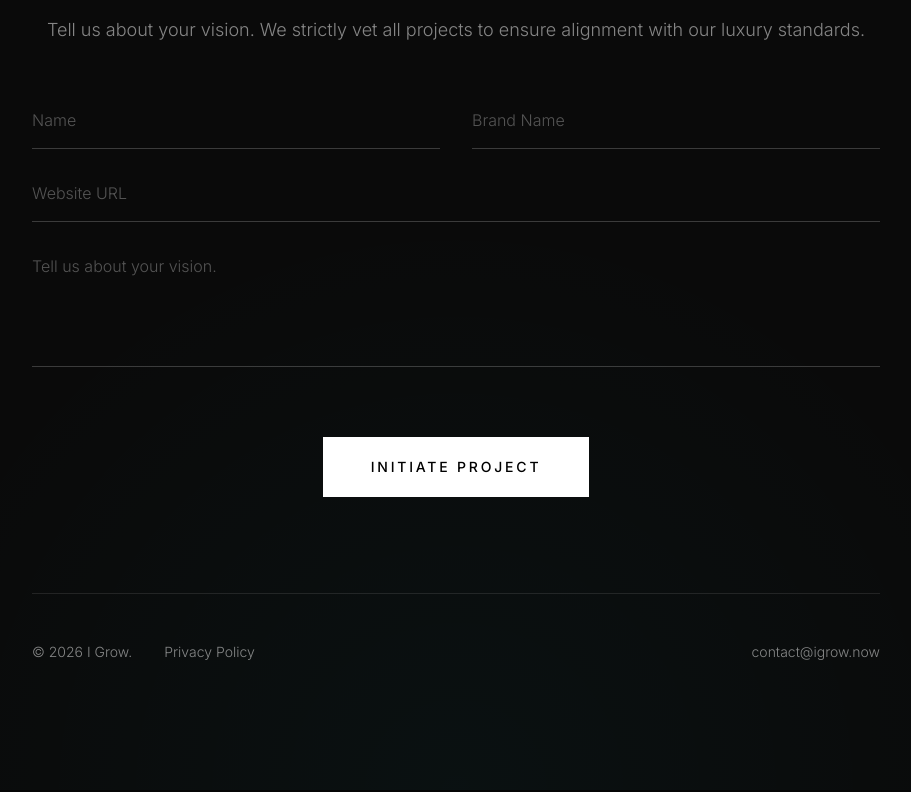
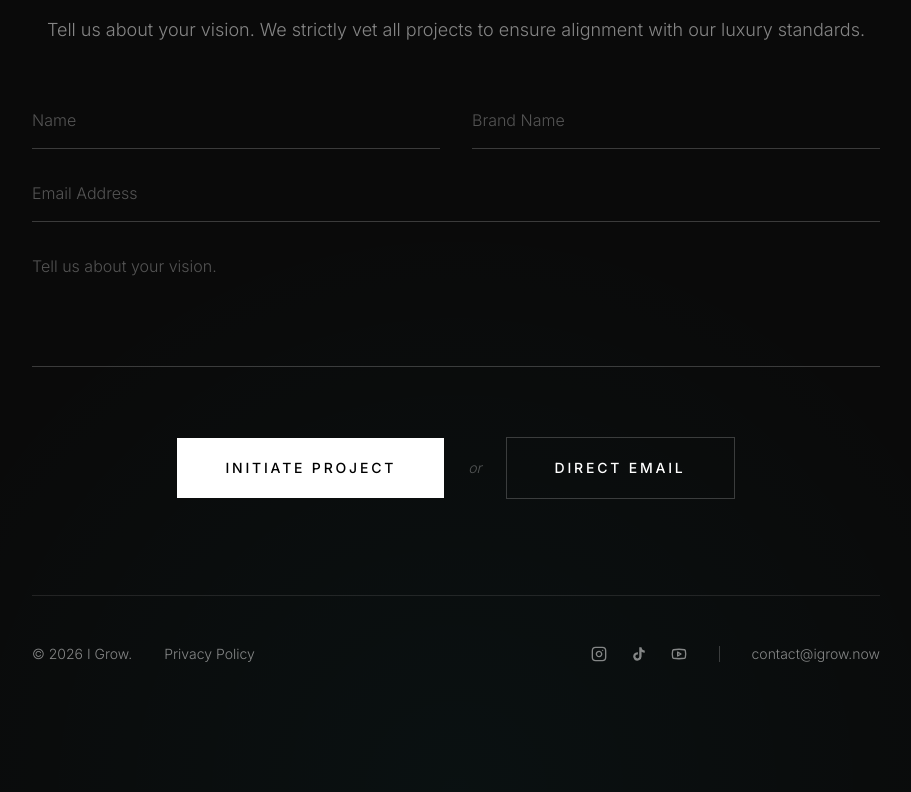
Before and after one commit to nomair836-netizen/Igrow.now, a React (Vite) app: page / in a window 1280 px wide. Shown: the part 8098-8890 px from the top of the page, without its empty margins (184-1095 px from the left). Built offline with nearby package versions, Linux system fonts and the light colour scheme.

Commit message:
feat: Add YouTube icon and email field
Includes the YouTube icon for social links and changes the website URL input to an email address input in the contact form.

```diff
--- a/src/App.tsx
+++ b/src/App.tsx
@@ -1,7 +1,7 @@
 import React, { useState, useEffect } from 'react';
 import { HashRouter, Routes, Route, Link, useLocation } from 'react-router-dom';
 import { motion, AnimatePresence, useScroll, useTransform, useMotionValueEvent } from 'motion/react';
-import { Sparkles, Instagram, Twitter, Linkedin, Github, Mail, X, Menu } from 'lucide-react';
+import { Sparkles, Instagram, Twitter, Linkedin, Github, Mail, X, Menu, Youtube } from 'lucide-react';
 import Home from './pages/Home';
 import FAQ from './pages/FAQ';
 import TheCollection from './pages/TheCollection';
@@ -296,13 +296,17 @@ function AppContent() {
               <input type="text" name="Name" placeholder="Name" required className="w-full bg-transparent border-b border-white/20 pb-4 text-white font-light focus:outline-none focus:border-white transition-colors duration-500 placeholder:text-white/30" />
               <input type="text" name="Brand Name" placeholder="Brand Name" required className="w-full bg-transparent border-b border-white/20 pb-4 text-white font-light focus:outline-none focus:border-white transition-colors duration-500 placeholder:text-white/30" />
             </div>
-            <input type="url" name="Website" placeholder="Website URL" required className="w-full bg-transparent border-b border-white/20 pb-4 text-white font-light focus:outline-none focus:border-white transition-colors duration-500 placeholder:text-white/30" />
+            <input type="email" name="Email" placeholder="Email Address" required className="w-full bg-transparent border-b border-white/20 pb-4 text-white font-light focus:outline-none focus:border-white transition-colors duration-500 placeholder:text-white/30" />
             <textarea name="Vision" placeholder="Tell us about your vision." required rows={4} className="w-full bg-transparent border-b border-white/20 pb-4 text-white font-light focus:outline-none focus:border-white transition-colors duration-500 placeholder:text-white/30 resize-none"></textarea>
 
-            <div className="text-center pt-8">
-              <button type="submit" className="px-12 py-5 bg-white text-black font-medium tracking-[0.2em] uppercase text-sm hover:bg-[#E5E4E2] transition-colors duration-700 w-full md:w-auto">
+            <div className="text-center pt-8 flex flex-col sm:flex-row items-center justify-center gap-6">
+              <button type="submit" className="px-12 py-5 bg-white text-black font-medium tracking-[0.2em] uppercase text-sm hover:bg-[#E5E4E2] transition-colors duration-700 w-full sm:w-auto">
                 Initiate Project
               </button>
+              <span className="text-white/30 font-light text-sm italic">or</span>
+              <a href="mailto:contact@igrow.now" className="px-12 py-5 border border-white/20 text-white font-medium tracking-[0.2em] uppercase text-sm hover:bg-white/5 transition-colors duration-700 w-full sm:w-auto">
+                Direct Email
+              </a>
             </div>
           </form>
 
@@ -312,7 +316,20 @@ function AppContent() {
               <span>&copy; 2026 I Grow.</span>
               <button onClick={() => setIsPrivacyOpen(true)} className="hover:text-white transition-colors duration-300">Privacy Policy</button>
             </div>
-            <div className="flex items-center gap-8">
+            <div className="flex items-center gap-6">
+              <a href="https://www.instagram.com/Igroooow" target="_blank" rel="noopener noreferrer" className="hover:text-white transition-colors duration-300 flex items-center gap-2">
+                <Instagram className="w-4 h-4" />
+                <span className="sr-only">Instagram</span>
+              </a>
+              <a href="https://www.tiktok.com/@igrowai" target="_blank" rel="noopener noreferrer" className="hover:text-white transition-colors duration-300 flex items-center gap-2">
+                <svg className="w-4 h-4" viewBox="0 0 24 24" fill="currentColor"><path d="M19.59 6.69a4.83 4.83 0 0 1-3.77-4.25V2h-3.45v13.67a2.89 2.89 0 0 1-5.2 1.74 2.89 2.89 0 0 1 2.31-4.64 2.93 2.93 0 0 1 .88.13V9.4a6.84 6.84 0 0 0-1-.05A6.33 6.33 0 0 0 5 20.1a6.34 6.34 0 0 0 10.86-4.43v-7a8.16 8.16 0 0 0 4.77 1.52v-3.4a4.85 4.85 0 0 1-1-.1z"/></svg>
+                <span className="sr-only">TikTok</span>
+              </a>
+              <a href="https://www.youtube.com/channel/UCT1d2dxF_RNNvwd59XYPPpw" target="_blank" rel="noopener noreferrer" className="hover:text-white transition-colors duration-300 flex items-center gap-2">
+                <Youtube className="w-4 h-4" />
+                <span className="sr-only">YouTube</span>
+              </a>
+              <div className="w-px h-4 bg-white/20 mx-2"></div>
               <a href="mailto:contact@igrow.now" className="hover:text-white transition-colors duration-300">contact@igrow.now</a>
             </div>
           </div>
```
